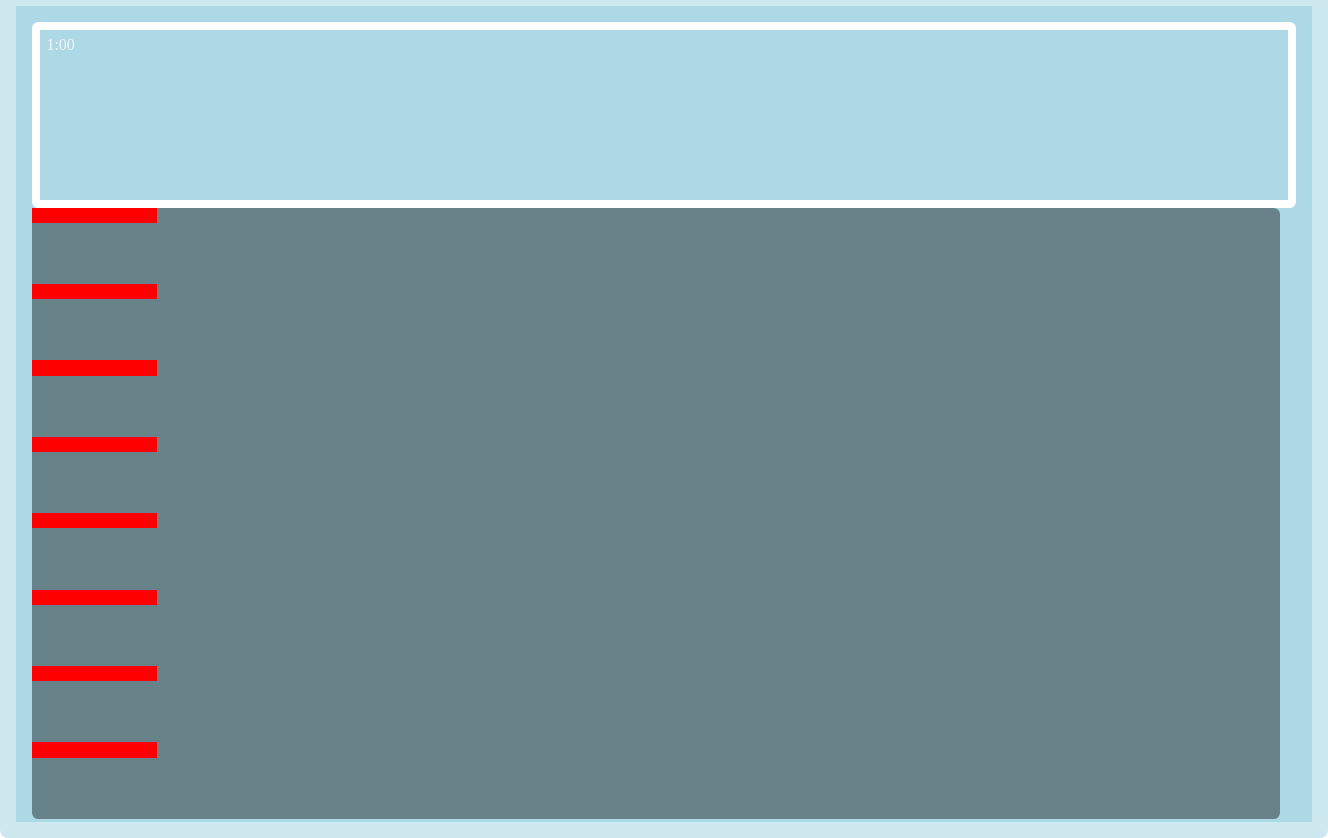
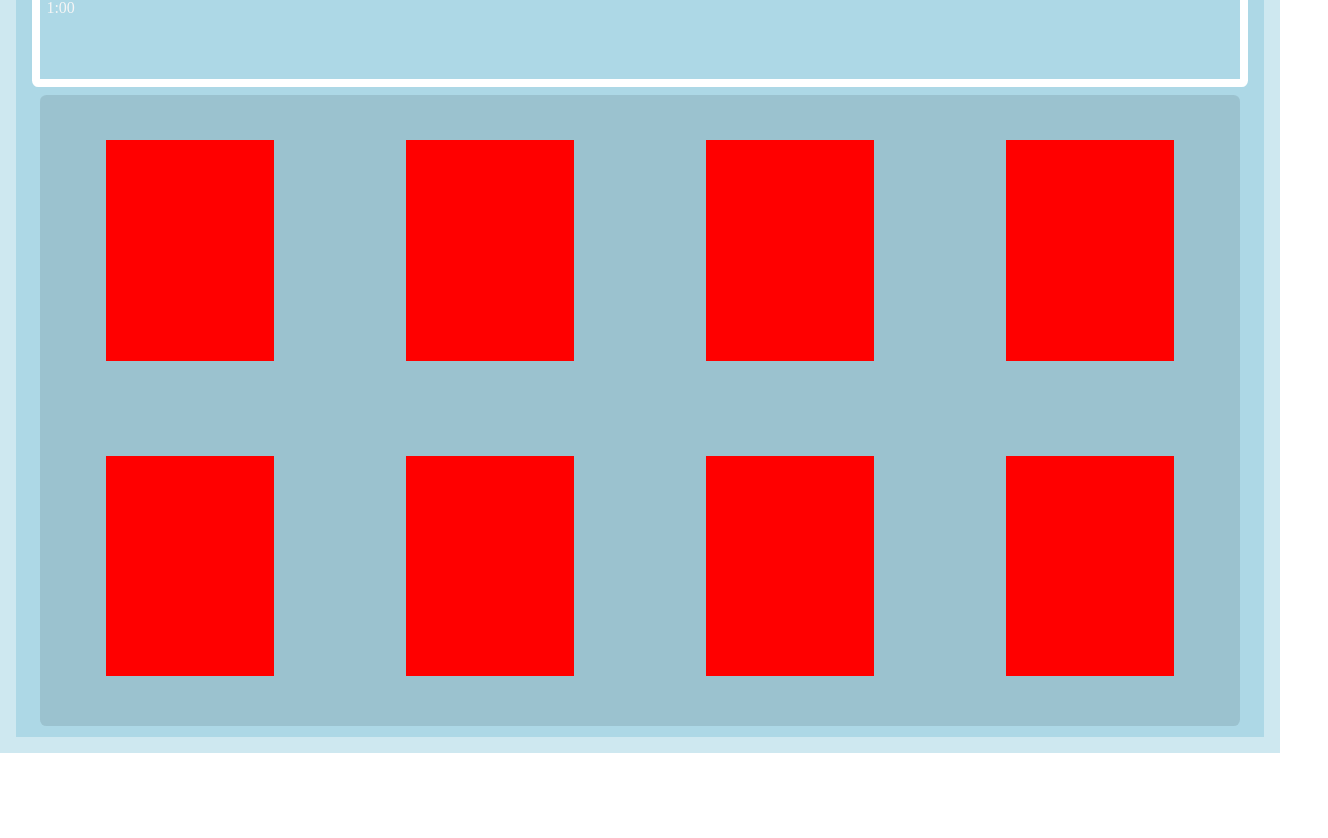
Before and after one commit to cl2112/mem-car-ame, a plain HTML site: page index.html in a window 1280 px wide. Shown: the part 47-885 px from the top of the page, 1328 px wide, since content can reach past the window. After the commit the page ends 800 px from the top, so only its background shows below. Drawn offline with Linux system fonts and the light colour scheme.

Commit message:
Fixed up some errors and layout issues. There is a strange error with chrome creating scrollbars that don't scroll.

```diff
--- a/css/style.css
+++ b/css/style.css
@@ -12,33 +12,35 @@ body {
 
 .container {
     position: relative;
-    height: calc(100% - 1rem);
-    width: calc(100% - 1rem);
+    height: calc(100% - 4rem);
+    width: calc(100% - 4rem);
     background: lightblue;
     border: 1rem solid rgba(255, 255, 255, .4);
-    border-radius: .5rem;
+    /* border-radius: .5rem; */
     padding: 1rem;
 }
 
 .wrapper {
     position: relative;
     display: grid;
-    grid-template-columns: 4fr;
-    grid-auto-rows: 2fr;
-    height: calc(80% - 1rem);
+    grid-template-columns: 1fr 1fr 1fr 1fr;
+    grid-template-rows: 1fr 1fr;
+    height: calc(90% - 2rem);
     width: calc(100% - 1rem);
-    background: rgba(0, 0, 0, .4);
+    background: rgba(0, 0, 0, 0.1);
     border-radius: .4rem;
+    margin: 0.5rem;
 }
 
 .card {
-    height: 20%;
-    width: 10%;
+    height: 70%;
+    width: 56%;
+    margin: 15% 22%;
     background: red;
 }
 
 .timer {
-    height: 20%;
+    height: 10%;
     color: whitesmoke;
     border: .5rem solid white;
     padding: .4rem;
--- a/index.html
+++ b/index.html
@@ -11,8 +11,6 @@
 </head>
 
 <body>
-    <h1>MEM-CAR-AME</h1>
-
     <div class="container">
         <!-- .card*8 -->
         <div class="timer">1:00</div>
```
